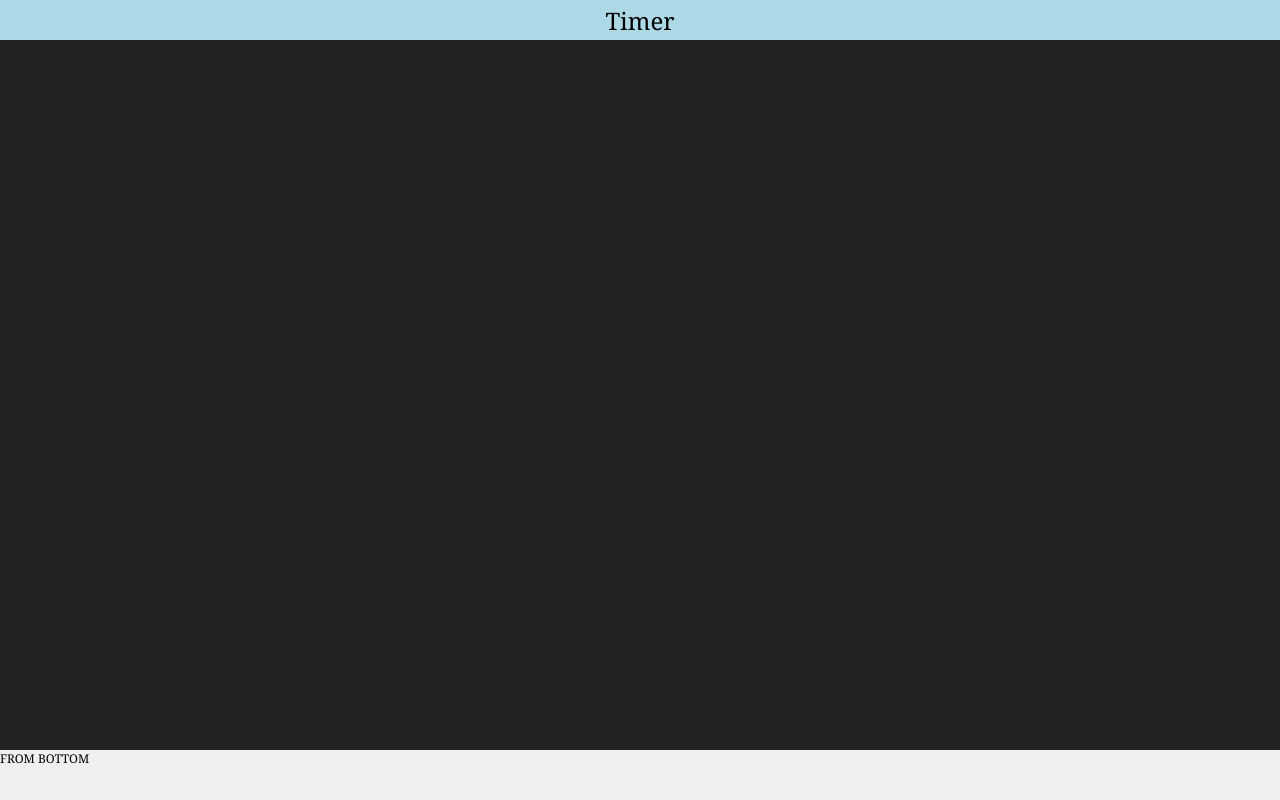
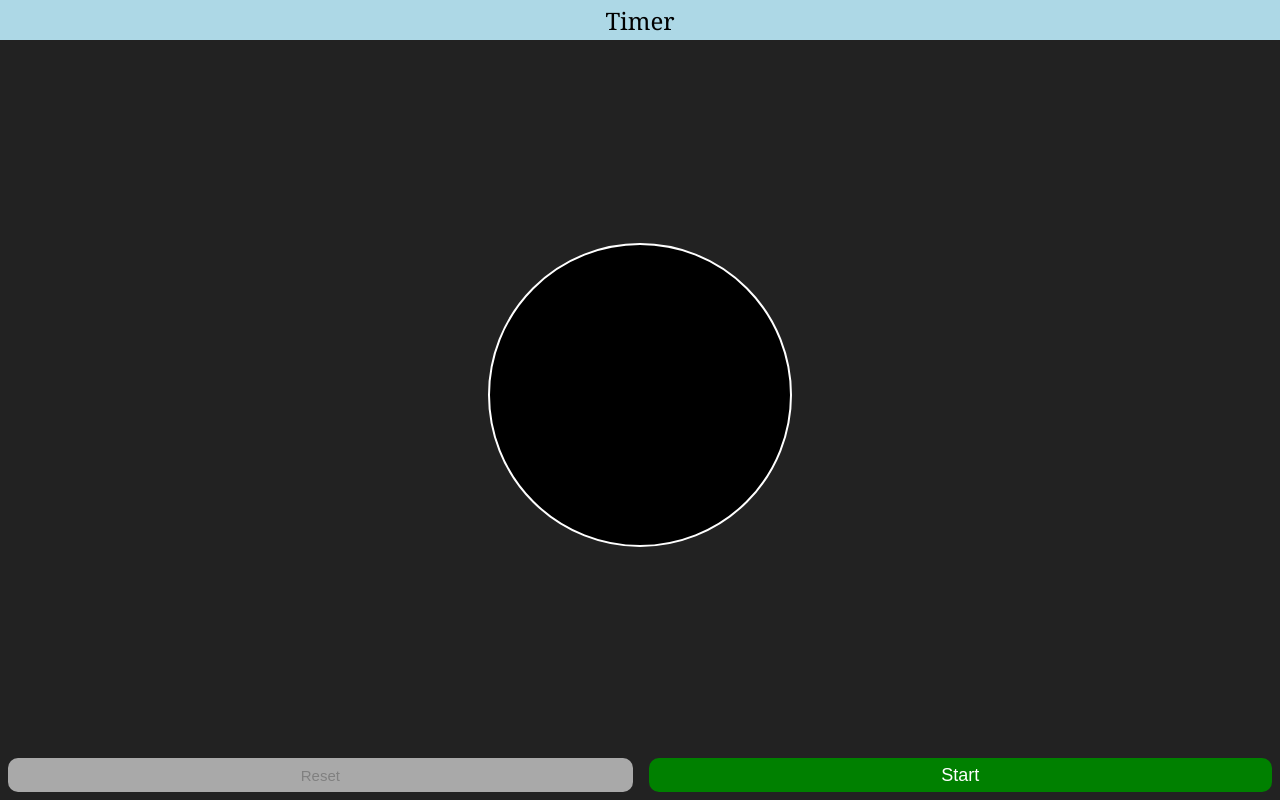
Before and after one commit to smulyono/Timer-react-app, a React (Create React App) app: page / in a window 1280 px wide. Built offline with nearby package versions, Linux system fonts and the light colour scheme.

Commit message:
complete initialy styling

```diff
--- /dev/null
+++ b/src/assets/styles/BottomControl.css
@@ -0,0 +1,38 @@
+footer {
+    width : 100%;
+    height:50px;
+    position:fixed;
+    bottom:0;
+    background-color: #222;
+    font-size:12px;
+    display:flex;
+    justify-content: space-between;
+    align-content: space-between;
+}
+
+footer button {
+    flex-grow: 1;
+    color : white;
+    font-size: 1.25em;
+    border : none;
+    outline : none;
+    background-color : darkgray;
+    color : gray;
+    border-radius : 10px;
+    margin : 8px;
+    box-sizing: border-box;
+
+    border-width: 1px;
+    border-style: dashed;
+    border-color : transparent;
+}
+
+footer button.active {
+    color : white;
+    background-color : green;
+    font-size: 1.5em;
+}
+
+footer button.active:hover {
+    border-color : white;
+}
--- /dev/null
+++ b/src/assets/styles/TimerDisplay.css
@@ -0,0 +1,27 @@
+.timerdisplay-container {
+    width : 100%;
+    height: 100%;
+    display:flex;
+    align-content: center;
+    justify-content : center;
+    align-items: center;
+    min-height: 350px;
+}
+
+.timerdisplay-watch {
+    width : 300px;
+    height: 300px;
+    border-radius : 100%;
+    border : solid 2px white;
+    background-color :black;
+}
+
+@media screen and (max-height:450px) {
+    .timerdisplay-container {
+        min-height:200px;
+    }
+    .timerdisplay-watch {
+        width : 180px;
+        height: 180px;
+    }
+}
--- a/src/assets/styles/index.css
+++ b/src/assets/styles/index.css
@@ -1,10 +1,12 @@
 body {
   margin: 0;
   padding: 0;
-  font-family: Georgia, 'Times New Roman', Times, serif
+  font-family: Georgia, 'Times New Roman', Times, serif;
+  background-color : #222;
+  min-height:450px;
 }
 
-header, footer{
+header{
     width:100%;
 }
 
@@ -18,13 +20,7 @@ header {
     justify-content: center;
 }
 
-footer {
-    height:50px;
-    position:fixed;
-    bottom:0;
-    background-color: #efefef;
-    font-size:12px;
-}
+
 
 #root {
     margin-bottom:10px;
--- a/src/components/App.js
+++ b/src/components/App.js
@@ -1,11 +1,14 @@
 import React, { Component } from 'react';
 import BottomControl from 'components/BottomControl';
+import TimerDisplay from 'components/TimerDisplay';
+
 import 'assets/styles/App.css';
 
 class App extends Component {
   render() {
     return (
       <div className="App">
+        <TimerDisplay />
         <BottomControl />
       </div>
     );
--- a/src/components/BottomControl.js
+++ b/src/components/BottomControl.js
@@ -1,13 +1,28 @@
 import React, { Component } from 'react';
+import 'assets/styles/BottomControl.css';
 
 class BottomControl extends Component {
     contructor(){
 
     }
     render() {
+        var leftButton = {
+            caption : 'Reset',
+            isactive: false
+        };
+        var rightButton = {
+            caption : 'Start',
+            isactive: true
+        }
+
         return(
             <footer>
-                FROM BOTTOM
+                <button className={ leftButton.isactive ? 'active' : '' }>
+                    { leftButton.caption }
+                </button>
+                <button className={ rightButton.isactive ? 'active' : '' }>
+                    { rightButton.caption }
+                </button>
             </footer>
         )
     }
--- /dev/null
+++ b/src/components/TimerDisplay.js
@@ -0,0 +1,18 @@
+import React, { Component } from 'react';
+import 'assets/styles/TimerDisplay.css';
+
+class TimerDisplay extends Component {
+    contructor(){
+
+    }
+    render() {
+        return(
+            <div className='timerdisplay-container'>
+                <div className='timerdisplay-watch'>
+                </div>
+            </div>
+        )
+    }
+}
+
+export default TimerDisplay;
--- a/src/index.js
+++ b/src/index.js
@@ -7,3 +7,7 @@ ReactDOM.render(
     <App />,
     document.getElementById('root')
 );
+
+if (module.hot) {
+    module.hot.accept();
+}
```
